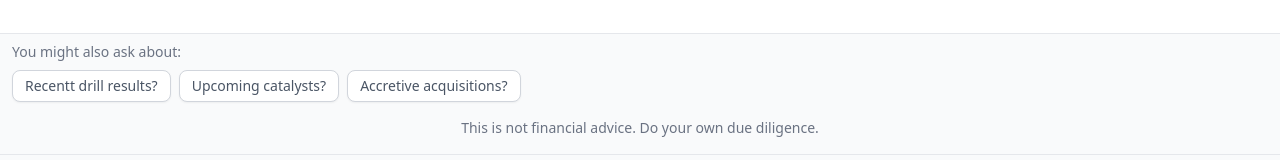
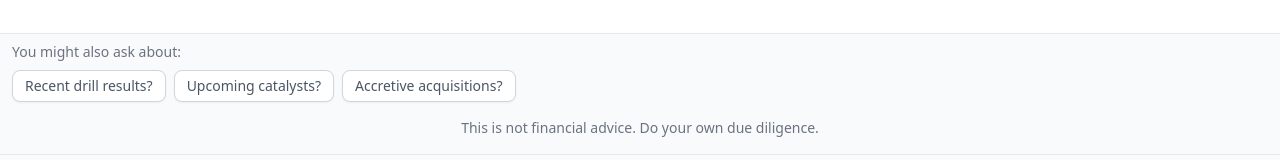
Before and after one commit to Orbiton-Financial/ai-chat, a Next.js app: page /1/chat in a window 1280 px wide. Shown: the part 553-713 px from the top of the page. Built offline with nearby package versions, Linux system fonts and the light colour scheme; no server answers; the database is empty.

Commit message:
Typo on recent

```diff
--- a/src/app/[companyName]/chat/page.tsx
+++ b/src/app/[companyName]/chat/page.tsx
@@ -28,7 +28,7 @@ const supabaseAnonKey = process.env.NEXT_PUBLIC_SUPABASE_ANON_KEY!;
 const supabase = createClient(supabaseUrl, supabaseAnonKey);
 
 const defaultSuggestions = [
-  "Recentt drill results?",
+  "Recent drill results?",
   "Upcoming catalysts?",
   "Accretive acquisitions?",
 ];
```
